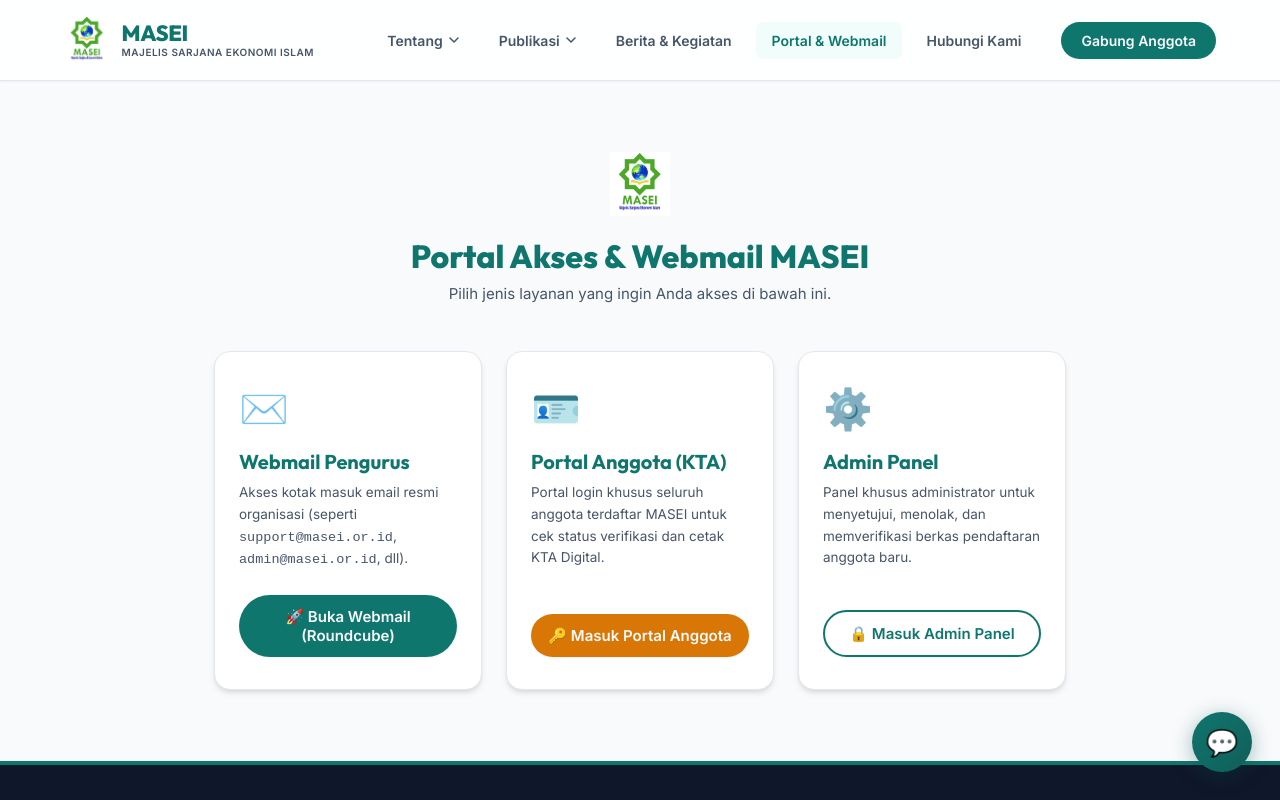
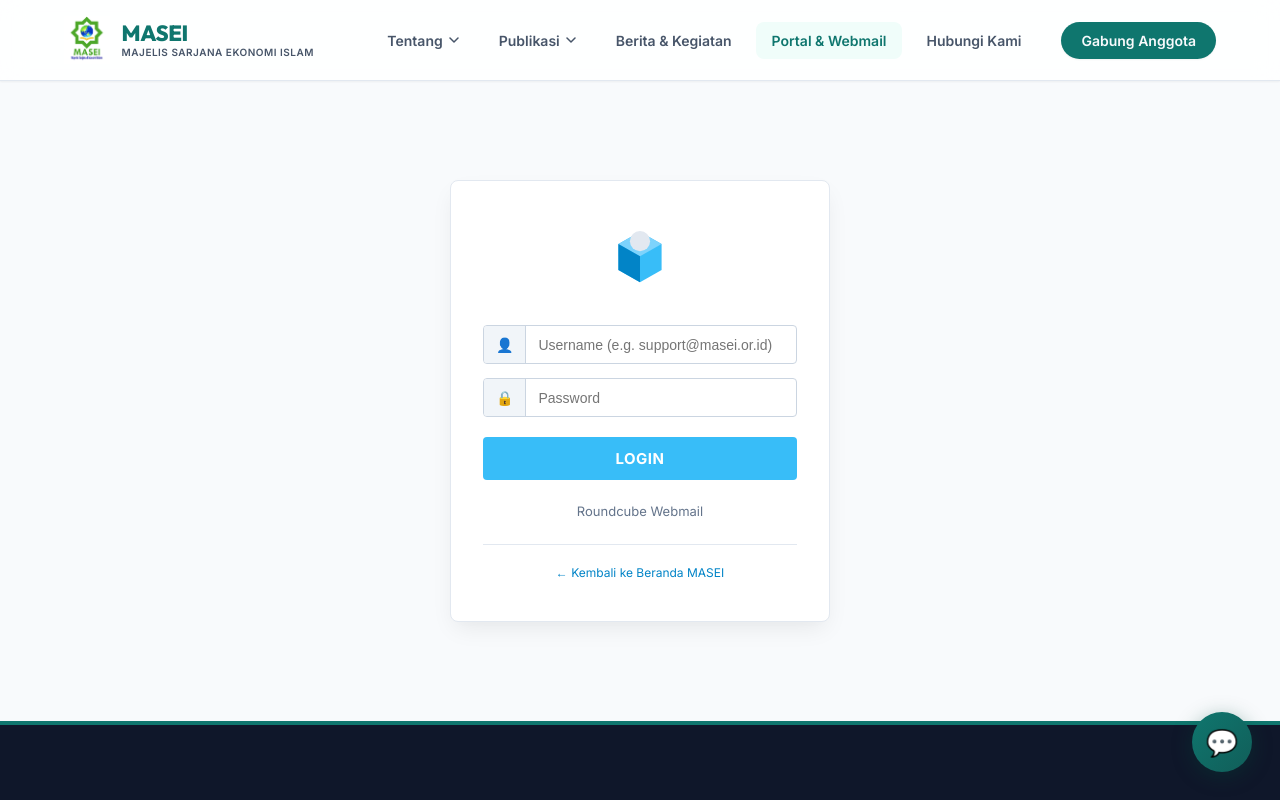
Before and after one commit to unairpodge-afk/masei-website, a Next.js app: page /webmail in a window 1280 px wide. Shown: the top 800 px of the page. Built offline with nearby package versions, Linux system fonts and the light colour scheme.

Commit message:
Feat: Exact Roundcube Webmail login UI on /webmail route

```diff
--- a/src/app/webmail/page.js
+++ b/src/app/webmail/page.js
@@ -1,82 +1,72 @@
 "use client";
 
+import { useState } from "react";
 import Link from "next/link";
 
-export default function WebmailHubPage() {
+export default function RoundcubeWebmailPage() {
+  const [username, setUsername] = useState("");
+  const [password, setPassword] = useState("");
+
   return (
-    <div style={{ background: "var(--bg-secondary)", minHeight: "85vh", padding: "60px 20px", display: "flex", alignItems: "center" }}>
-      <div className="container" style={{ maxWidth: "900px", margin: "0 auto" }}>
+    <div style={containerStyle}>
+      <div style={loginCardStyle}>
 
-        {/* Title */}
-        <div style={{ textAlign: "center", marginBottom: "48px" }}>
-          <img src="/logo.png" alt="MASEI Logo" style={{ height: "64px", margin: "0 auto 16px" }} />
-          <h1 style={{ fontSize: "32px", fontWeight: "800", color: "var(--primary)", fontFamily: "var(--font-display)" }}>
-            Portal Akses & Webmail MASEI
-          </h1>
-          <p style={{ fontSize: "15px", color: "var(--text-secondary)", marginTop: "8px" }}>
-            Pilih jenis layanan yang ingin Anda akses di bawah ini.
-          </p>
+        {/* Roundcube Logo Sphere Icon */}
+        <div style={{ textAlign: "center", marginBottom: "28px" }}>
+          <svg width="72" height="72" viewBox="0 0 100 100" fill="none" xmlns="http://www.w3.org/2000/svg" style={{ margin: "0 auto" }}>
+            <path d="M50 15L80 32V68L50 85L20 68V32L50 15Z" fill="#38BDF8" />
+            <path d="M50 15L80 32L50 49L20 32L50 15Z" fill="#7DD3FC" />
+            <path d="M50 49V85L20 68V32L50 49Z" fill="#0284C7" />
+            <circle cx="50" cy="28" r="14" fill="#E2E8F0" />
+          </svg>
         </div>
 
-        {/* Access Cards Grid */}
-        <div style={{ display: "grid", gridTemplateColumns: "repeat(auto-fit, minmax(260px, 1fr))", gap: "24px" }}>
+        {/* Login Form redirecting directly to cPanel Roundcube Port 2096 */}
+        <form action="https://216.198.79.1:2096/login/" method="POST" target="_blank" style={{ display: "flex", flexDirection: "column", gap: "14px" }}>
+          <input type="hidden" name="goto_uri" value="/" />
 
-          {/* Card 1: Webmail Pengurus */}
-          <div style={cardStyle}>
-            <div style={{ fontSize: "40px", marginBottom: "16px" }}>✉️</div>
-            <h3 style={{ fontSize: "20px", fontWeight: "700", color: "var(--primary)", marginBottom: "8px" }}>
-              Webmail Pengurus
-            </h3>
-            <p style={{ fontSize: "13.5px", color: "var(--text-secondary)", lineHeight: "1.6", flex: 1, marginBottom: "24px" }}>
-              Akses kotak masuk email resmi organisasi (seperti <code>support@masei.or.id</code>, <code>admin@masei.or.id</code>, dll).
-            </p>
-            <a
-              href="https://www.masei.or.id/webmail"
-              target="_blank"
-              rel="noopener noreferrer"
-              className="btn btn-primary"
-              style={{ width: "100%", padding: "12px", textDecoration: "none", textAlign: "center", fontWeight: "600" }}
-            >
-              🚀 Buka Webmail (Roundcube)
-            </a>
+          {/* Username Field */}
+          <div style={inputWrapperStyle}>
+            <span style={iconStyle}>👤</span>
+            <input
+              type="text"
+              name="user"
+              placeholder="Username (e.g. support@masei.or.id)"
+              value={username}
+              onChange={(e) => setUsername(e.target.value)}
+              style={inputFieldStyle}
+              required
+            />
           </div>
 
-          {/* Card 2: Portal Anggota */}
-          <div style={cardStyle}>
-            <div style={{ fontSize: "40px", marginBottom: "16px" }}>🪪</div>
-            <h3 style={{ fontSize: "20px", fontWeight: "700", color: "var(--primary)", marginBottom: "8px" }}>
-              Portal Anggota (KTA)
-            </h3>
-            <p style={{ fontSize: "13.5px", color: "var(--text-secondary)", lineHeight: "1.6", flex: 1, marginBottom: "24px" }}>
-              Portal login khusus seluruh anggota terdaftar MASEI untuk cek status verifikasi dan cetak KTA Digital.
-            </p>
-            <Link
-              href="/member-portal"
-              className="btn btn-secondary"
-              style={{ width: "100%", padding: "12px", textDecoration: "none", textAlign: "center", fontWeight: "600" }}
-            >
-              🔑 Masuk Portal Anggota
-            </Link>
+          {/* Password Field */}
+          <div style={inputWrapperStyle}>
+            <span style={iconStyle}>🔒</span>
+            <input
+              type="password"
+              name="pass"
+              placeholder="Password"
+              value={password}
+              onChange={(e) => setPassword(e.target.value)}
+              style={inputFieldStyle}
+              required
+            />
           </div>
 
-          {/* Card 3: Dashboard Admin */}
-          <div style={cardStyle}>
-            <div style={{ fontSize: "40px", marginBottom: "16px" }}>⚙️</div>
-            <h3 style={{ fontSize: "20px", fontWeight: "700", color: "var(--primary)", marginBottom: "8px" }}>
-              Admin Panel
-            </h3>
-            <p style={{ fontSize: "13.5px", color: "var(--text-secondary)", lineHeight: "1.6", flex: 1, marginBottom: "24px" }}>
-              Panel khusus administrator untuk menyetujui, menolak, dan memverifikasi berkas pendaftaran anggota baru.
-            </p>
-            <Link
-              href="/admin"
-              className="btn btn-outline"
-              style={{ width: "100%", padding: "12px", textDecoration: "none", textAlign: "center", fontWeight: "600" }}
-            >
-              🔒 Masuk Admin Panel
-            </Link>
-          </div>
+          {/* LOGIN Button matching exact Roundcube style */}
+          <button type="submit" style={loginBtnStyle}>
+            LOGIN
+          </button>
+        </form>
 
+        <div style={{ textAlign: "center", marginTop: "20px" }}>
+          <span style={{ fontSize: "13px", color: "#64748b" }}>Roundcube Webmail</span>
+        </div>
+
+        <div style={{ textAlign: "center", marginTop: "24px", paddingTop: "16px", borderTop: "1px solid #e2e8f0" }}>
+          <Link href="/" style={{ fontSize: "12px", color: "#0284c7", textDecoration: "none" }}>
+            ← Kembali ke Beranda MASEI
+          </Link>
         </div>
 
       </div>
@@ -84,13 +74,62 @@ export default function WebmailHubPage() {
   );
 }
 
-const cardStyle = {
-  background: "white",
-  borderRadius: "16px",
-  padding: "32px 24px",
-  boxShadow: "var(--shadow-md)",
+const containerStyle = {
+  minHeight: "80vh",
   display: "flex",
-  flexDirection: "column",
-  transition: "transform 0.2s, box-shadow 0.2s",
-  border: "1px solid var(--border-color)"
+  alignItems: "center",
+  justifyContent: "center",
+  backgroundColor: "#f8fafc",
+  padding: "20px"
 };
+
+const loginCardStyle = {
+  backgroundColor: "#ffffff",
+  borderRadius: "8px",
+  boxShadow: "0 10px 25px -5px rgba(0, 0, 0, 0.08), 0 8px 10px -6px rgba(0, 0, 0, 0.01)",
+  border: "1px solid #e2e8f0",
+  padding: "40px 32px",
+  width: "100%",
+  maxWidth: "380px"
+};
+
+const inputWrapperStyle = {
+  display: "flex",
+  alignItems: "center",
+  backgroundColor: "#ffffff",
+  border: "1px solid #cbd5e1",
+  borderRadius: "4px",
+  overflow: "hidden"
+};
+
+const iconStyle = {
+  padding: "10px 12px",
+  backgroundColor: "#f1f5f9",
+  borderRight: "1px solid #cbd5e1",
+  fontSize: "14px",
+  color: "#64748b"
+};
+
+const inputFieldStyle = {
+  flex: 1,
+  border: "none",
+  outline: "none",
+  padding: "10px 12px",
+  fontSize: "14px",
+  color: "#1e293b",
+  backgroundColor: "transparent"
+};
+
+const loginBtnStyle = {
+  backgroundColor: "#38bdf8",
+  color: "#ffffff",
+  border: "none",
+  borderRadius: "4px",
+  padding: "12px",
+  fontSize: "15px",
+  fontWeight: "700",
+  letterSpacing: "0.5px",
+  cursor: "pointer",
+  marginTop: "6px",
+  transition: "background-color 0.2s"
+};
```
